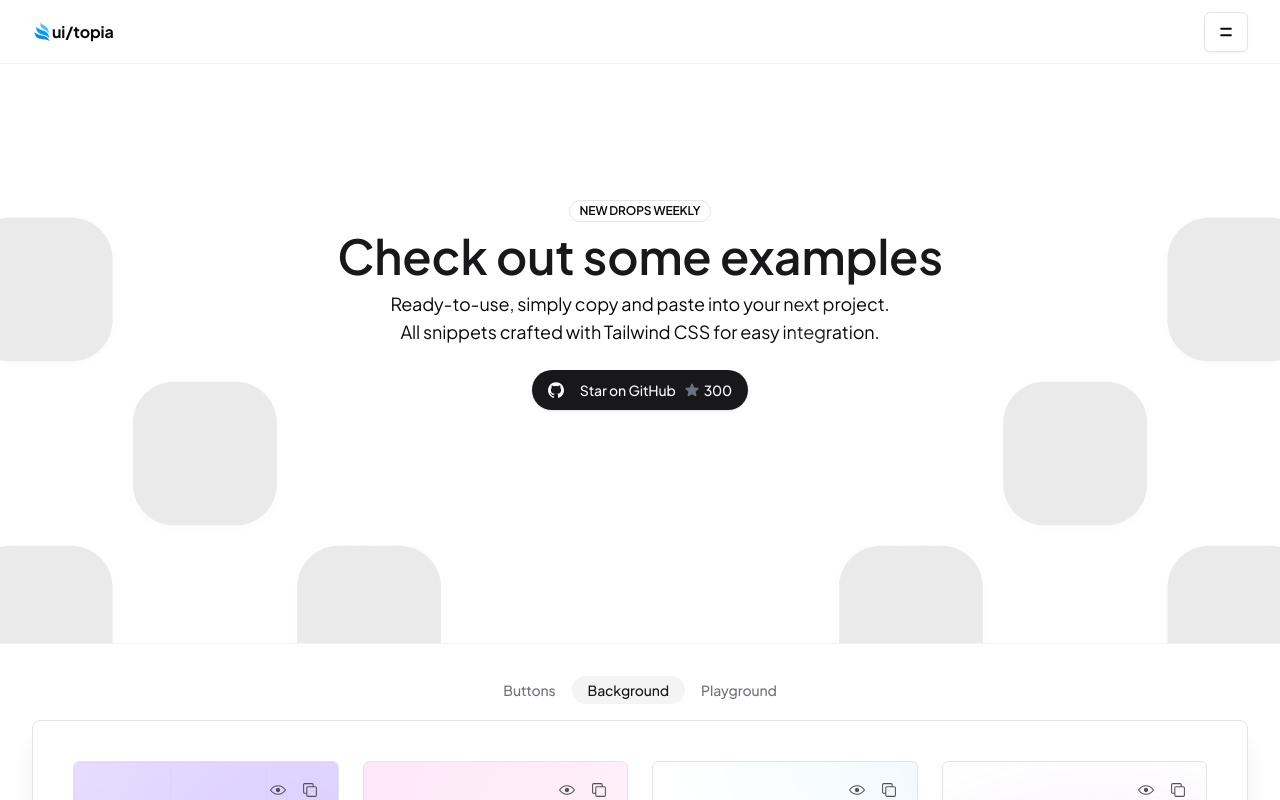
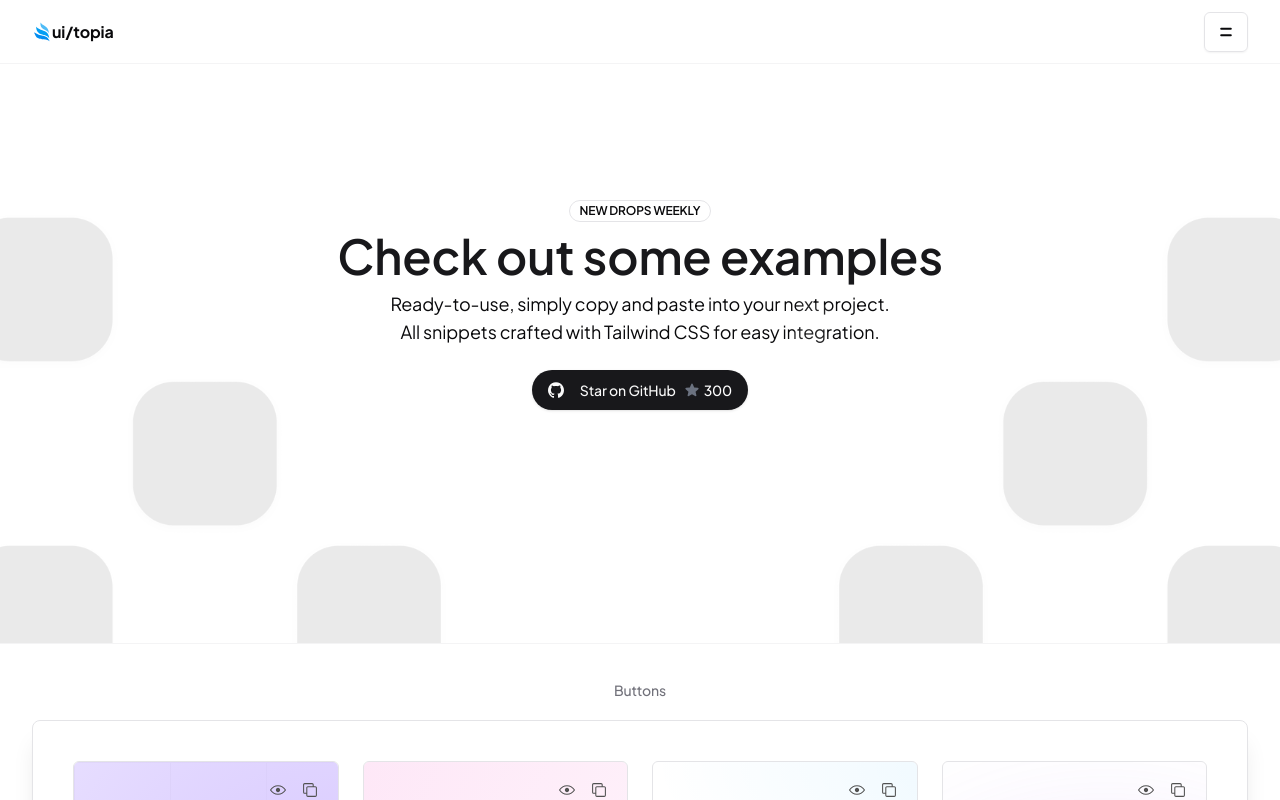
Before and after one commit to cahyawibawa/ui-topia, a Next.js app: page /examples/backgrounds in a window 1280 px wide. Shown: the top 800 px of the page. Built offline with nearby package versions, Linux system fonts and the light colour scheme; no server answers.

Commit message:
chore: hide bg and playground example

```diff
--- a/components/examples-nav.tsx
+++ b/components/examples-nav.tsx
@@ -10,14 +10,14 @@ const examples = [
     name: 'Buttons',
     href: '/examples/buttons',
   },
-  {
-    name: 'Background',
-    href: '/examples/backgrounds',
-  },
-  {
-    name: 'Playground',
-    href: '/examples/playground',
-  },
+  // {
+  //   name: 'Background',
+  //   href: '/examples/backgrounds',
+  // },
+  // {
+  //   name: 'Playground',
+  //   href: '/examples/playground',
+  // },
 ]
 
 interface ExamplesNavProps extends React.HTMLAttributes<HTMLDivElement> {}
```
